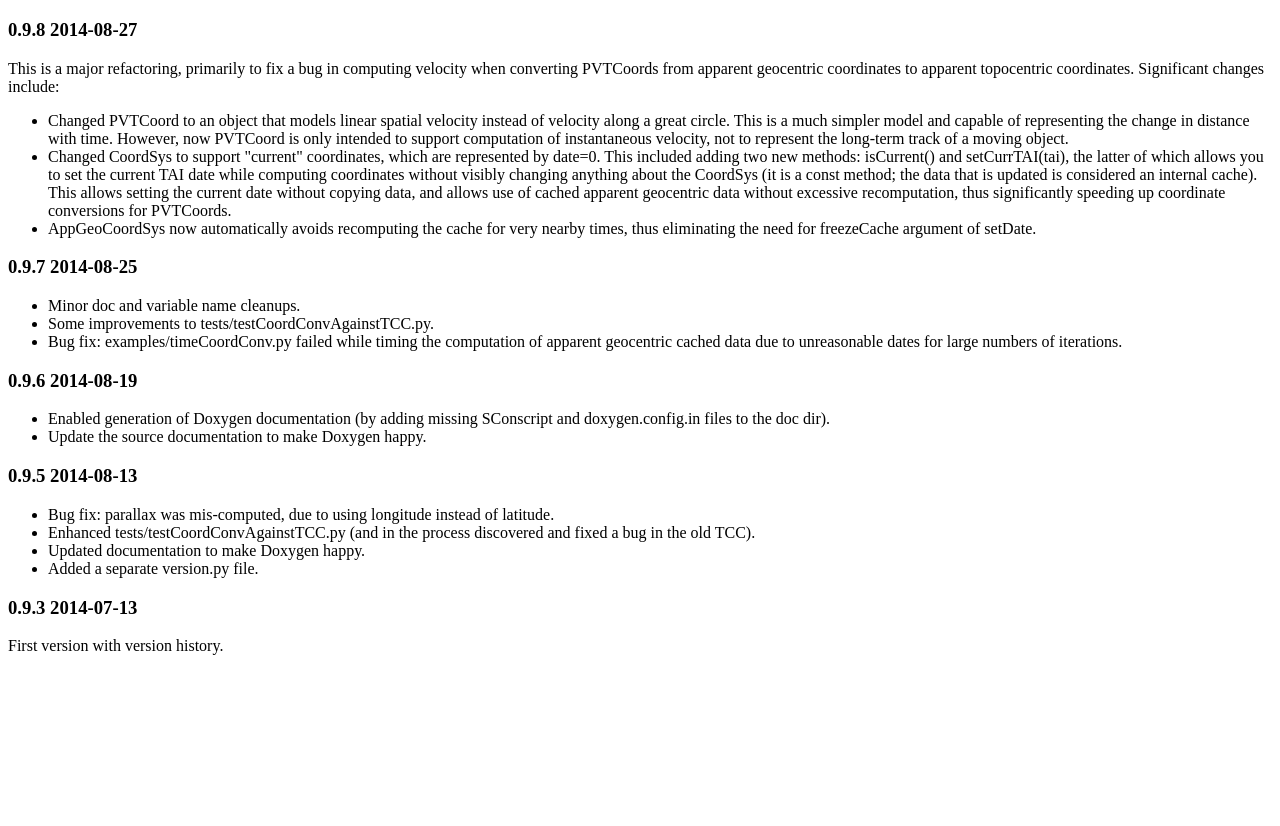
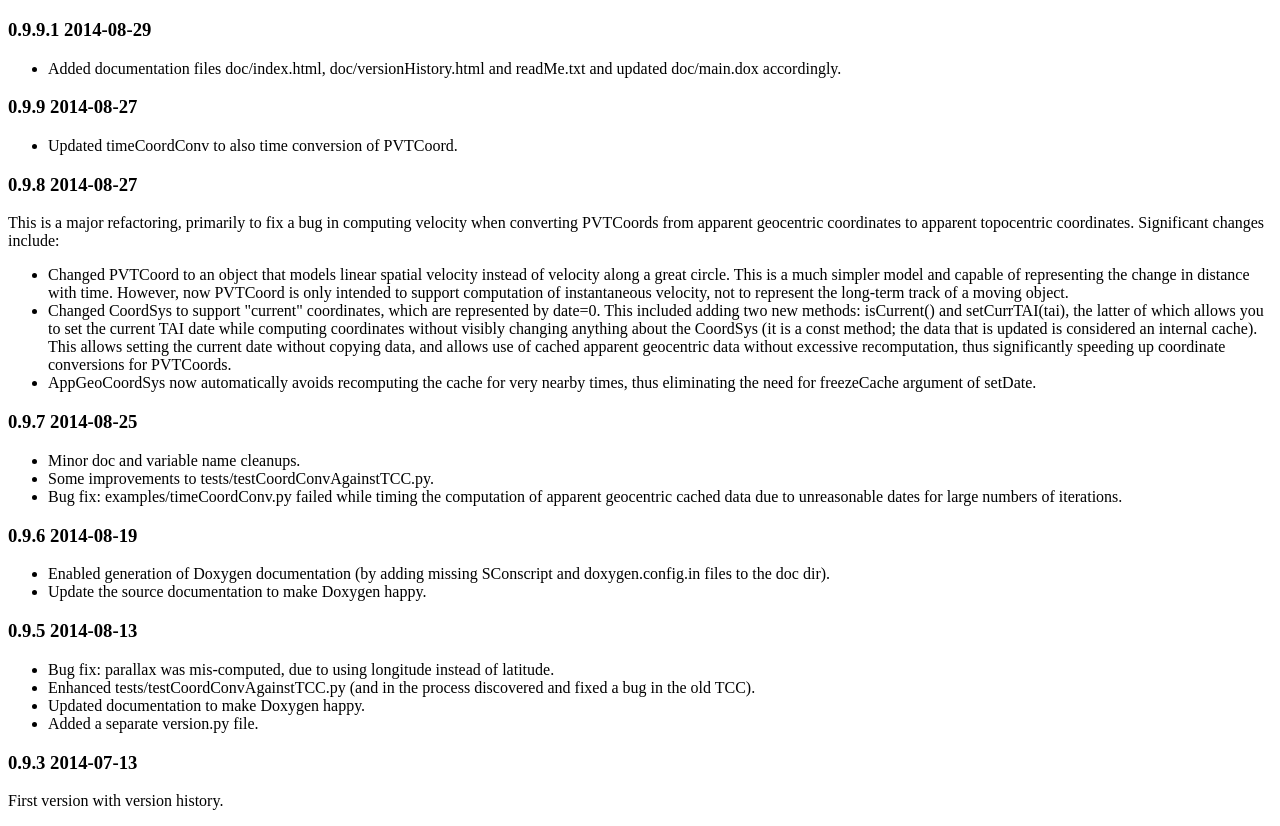
Before and after one commit to ApachePointObservatory/coordConv, a plain HTML site: page doc/versionHistory.html in a window 1280 px wide. Shown: the part 61-887 px from the top of the page. Before the commit the page ends 800 px from the top, so only its background shows below. Drawn offline with Linux system fonts and the light colour scheme.

Commit message:
coordConv 0.9.9.1

```diff
--- a/doc/versionHistory.html
+++ b/doc/versionHistory.html
@@ -5,6 +5,18 @@
 </head>
 <body>
 <h1><a href="index.html">coordConv</a>: Version History</h1>
+
+<h3>0.9.9.1 2014-08-29</h3>
+
+<ul>
+    <li>Added documentation files doc/index.html, doc/versionHistory.html and readMe.txt and updated doc/main.dox accordingly.
+</ul>
+
+<h3>0.9.9 2014-08-27</h3>
+
+<ul>
+    <li>Updated timeCoordConv to also time conversion of PVTCoord.
+</ul>
 
 <h3>0.9.8 2014-08-27</h3>
 
```
Also changed, not shown: 1 other file.
